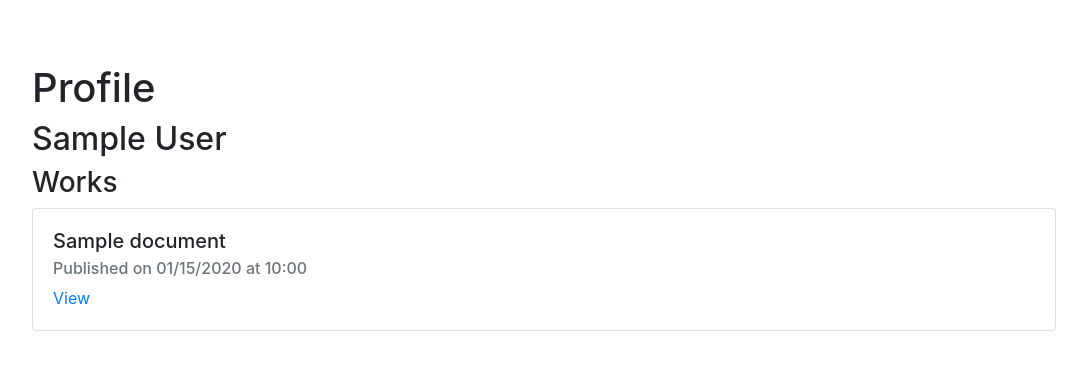
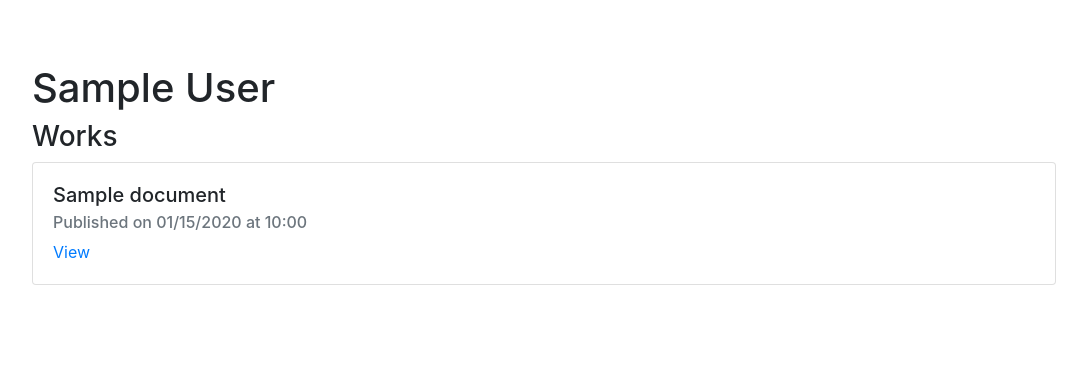
Before and after one commit to prolesoft/MarXXIsts-Python, a Flask app: page /profile in a window 1280 px wide. Shown: the part 56-426 px from the top of the page, without its empty margins (96-1183 px from the left). Run offline with Flask 2, Linux system fonts and the light colour scheme; a user stored in the database is signed in; tables that the repository leaves empty hold one stand-in row (values such as "Sample post"); some libraries are stand-ins or nearby versions.

Commit message:
Removed "Profile" header from profile page

```diff
--- a/templates/profile.html
+++ b/templates/profile.html
@@ -3,8 +3,7 @@
 {% block head %}
 {% endblock %}
 {% block content %}
-<h1>Profile</h1>
-<h2>{{ user.display_name }}</h2>
+<h1>{{ user.display_name }}</h1>
 <h3>Works</h3>
 {% for work in user.works %}
 <div class="card">
```
